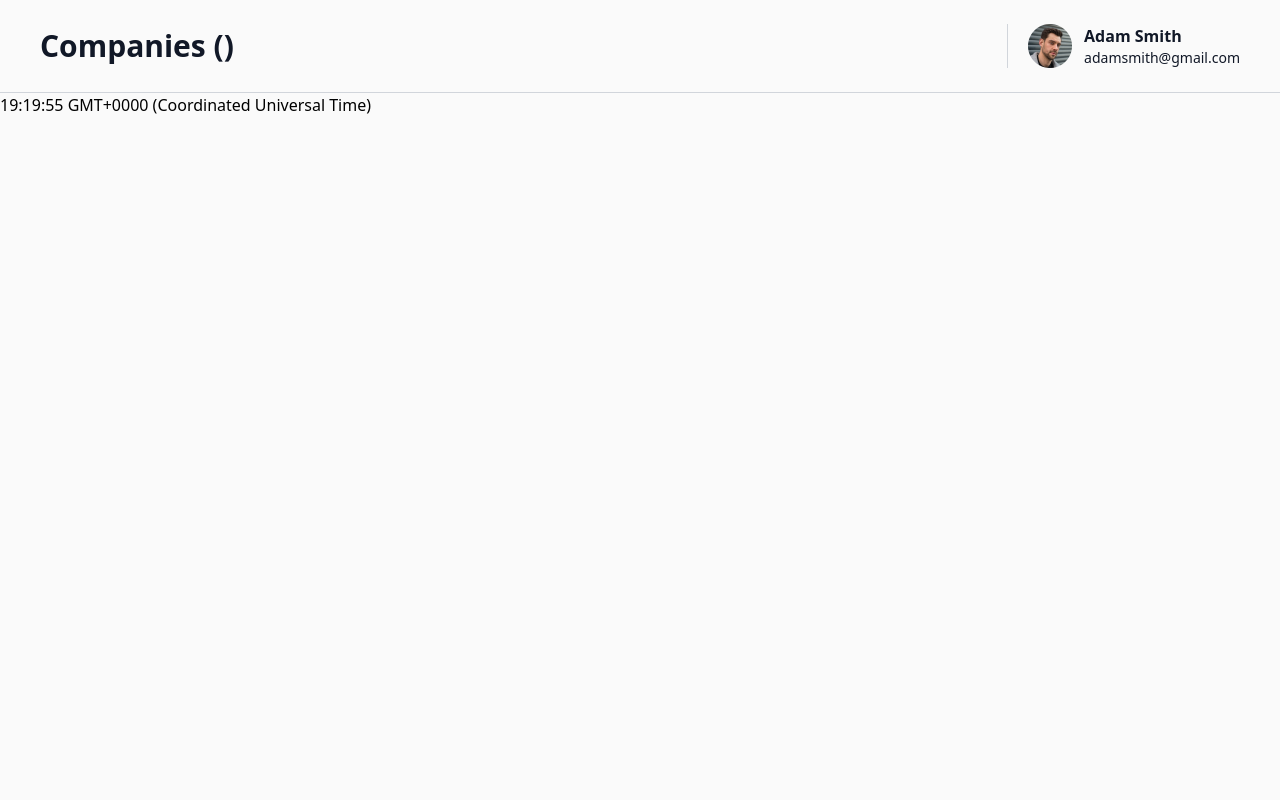
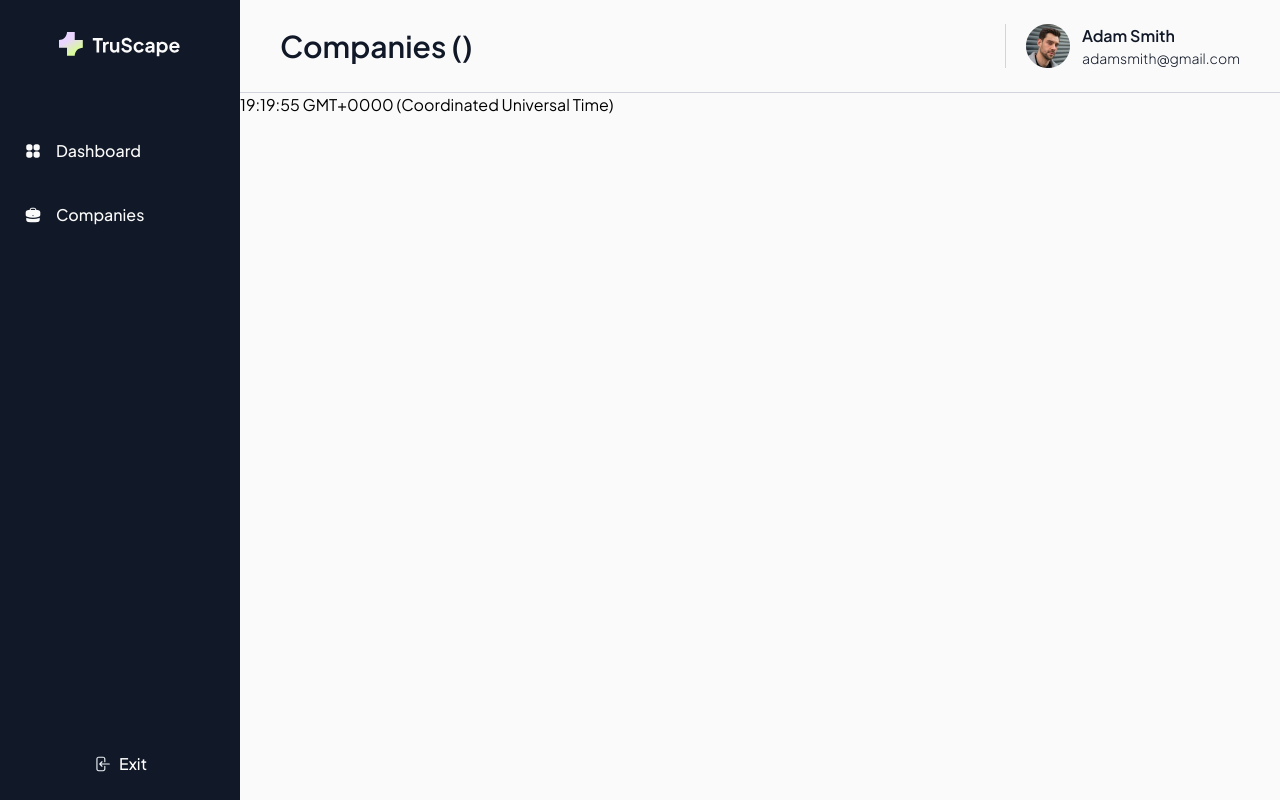
Before and after one commit to culplate/next-dashboard, a Next.js app: page /companies in a window 1280 px wide. Built offline with nearby package versions, Linux system fonts and the light colour scheme.

Commit message:
feat: grouped companies and dashboard routes + added layout with sidebar

```diff
--- /dev/null
+++ b/src/app/(admin)/layout.tsx
@@ -0,0 +1,15 @@
+import React from 'react';
+import Sidebar from '../components/sidebar';
+
+interface LayoutProps {
+  children: React.ReactNode;
+}
+
+export default function Layout({ children }: LayoutProps) {
+  return (
+    <>
+      <Sidebar />
+      <div className="ml-60">{children}</div>
+    </>
+  );
+}
--- a/src/app/layout.tsx
+++ b/src/app/layout.tsx
@@ -1,5 +1,8 @@
 import React from 'react';
 import './globals.css';
+import { Plus_Jakarta_Sans } from 'next/font/google';
+
+const font = Plus_Jakarta_Sans({ subsets: ['latin'] });
 
 export default function RootLayout({
   children,
@@ -8,7 +11,7 @@ export default function RootLayout({
 }) {
   return (
     <html lang="en">
-      <body>{children}</body>
+      <body className={font.className}>{children}</body>
     </html>
   );
 }
```
Also changed, not shown: src/app/(admin)/companies/[...id]/page.tsx (renamed from src/app/companies/[...id]/page.tsx), src/app/(admin)/companies/page.tsx (renamed from src/app/companies/page.tsx), src/app/(admin)/dashboard/page.tsx (renamed from src/app/dashboard/page.tsx), src/app/(admin)/dashboard/settings/page.tsx (renamed from src/app/dashboard/settings/page.tsx).
